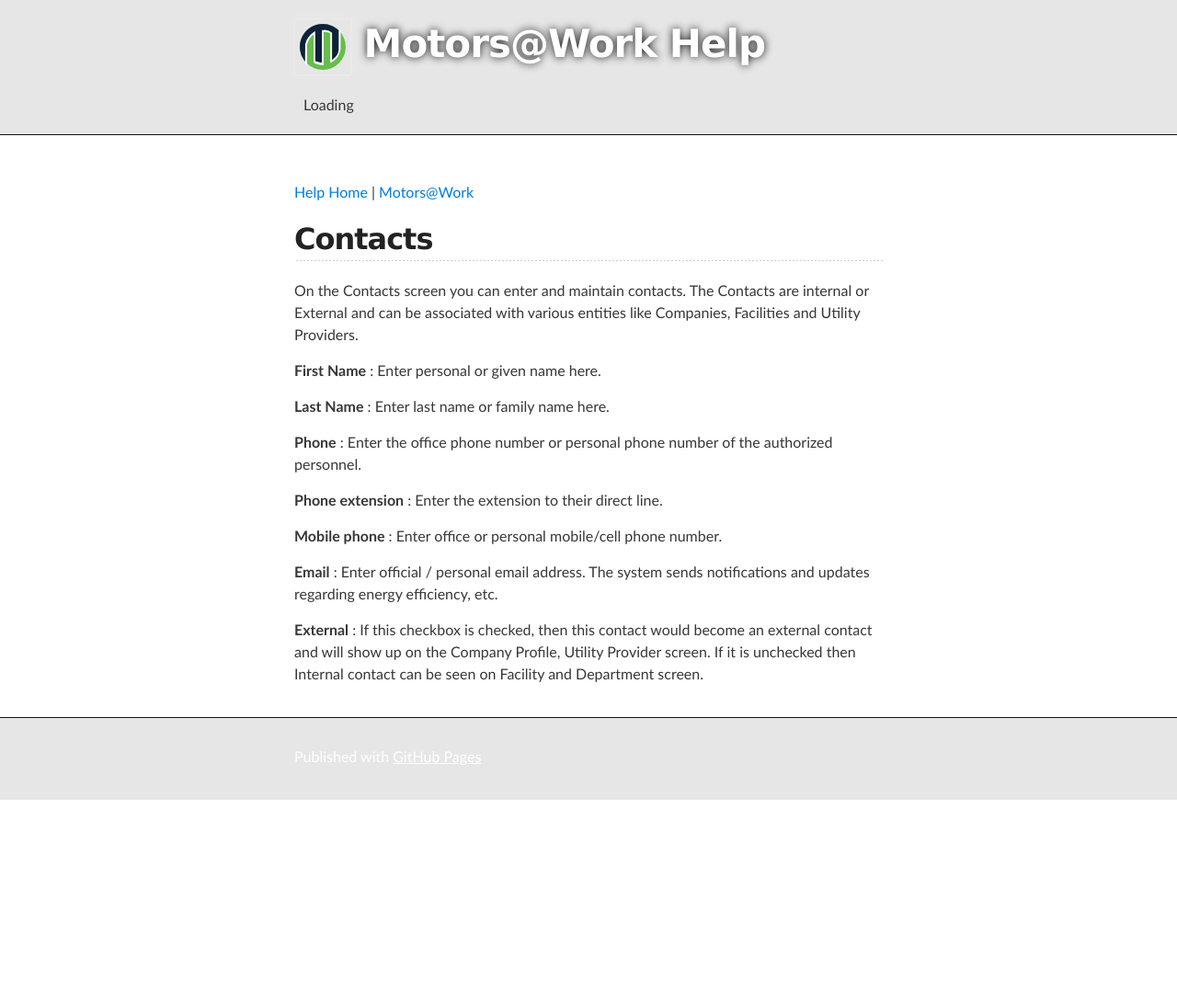
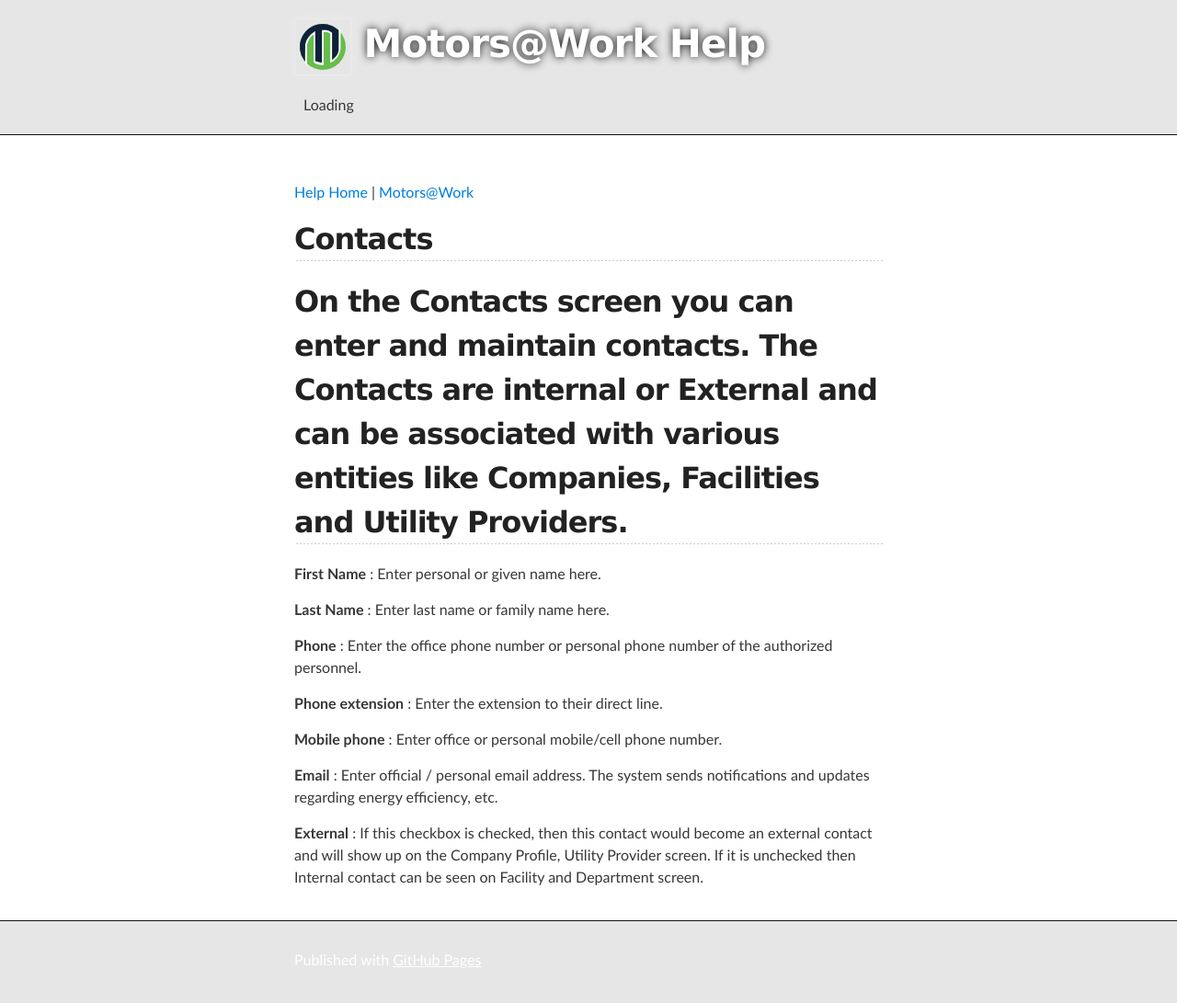
Before and after one commit to DeepakSirsath/assetsustainability.github.io, a Jekyll site: the page built from content/setup_overview/contacts.md, in a window 1280 px wide. Shown: the whole page at 92% size. Built offline with Jekyll 4.4.1, drawn with Linux system fonts in a browser that asks for light colours; comment, search, counter and statistics services are not loaded; before the commit the page ends 900 px from its top, so only the background shows below that.

```diff
--- a/content/setup_overview/contacts.md
+++ b/content/setup_overview/contacts.md
@@ -10,7 +10,7 @@ tags:
 
 ## **Contacts**
 
-On the Contacts screen you can enter and maintain contacts. The Contacts are internal or External and can be associated with various entities like Companies, Facilities and Utility Providers.
+## On the Contacts screen you can enter and maintain contacts. The Contacts are internal or External and can be associated with various entities like Companies, Facilities and Utility Providers.
 
 **First Name** :  Enter personal or given name here.
 
```
